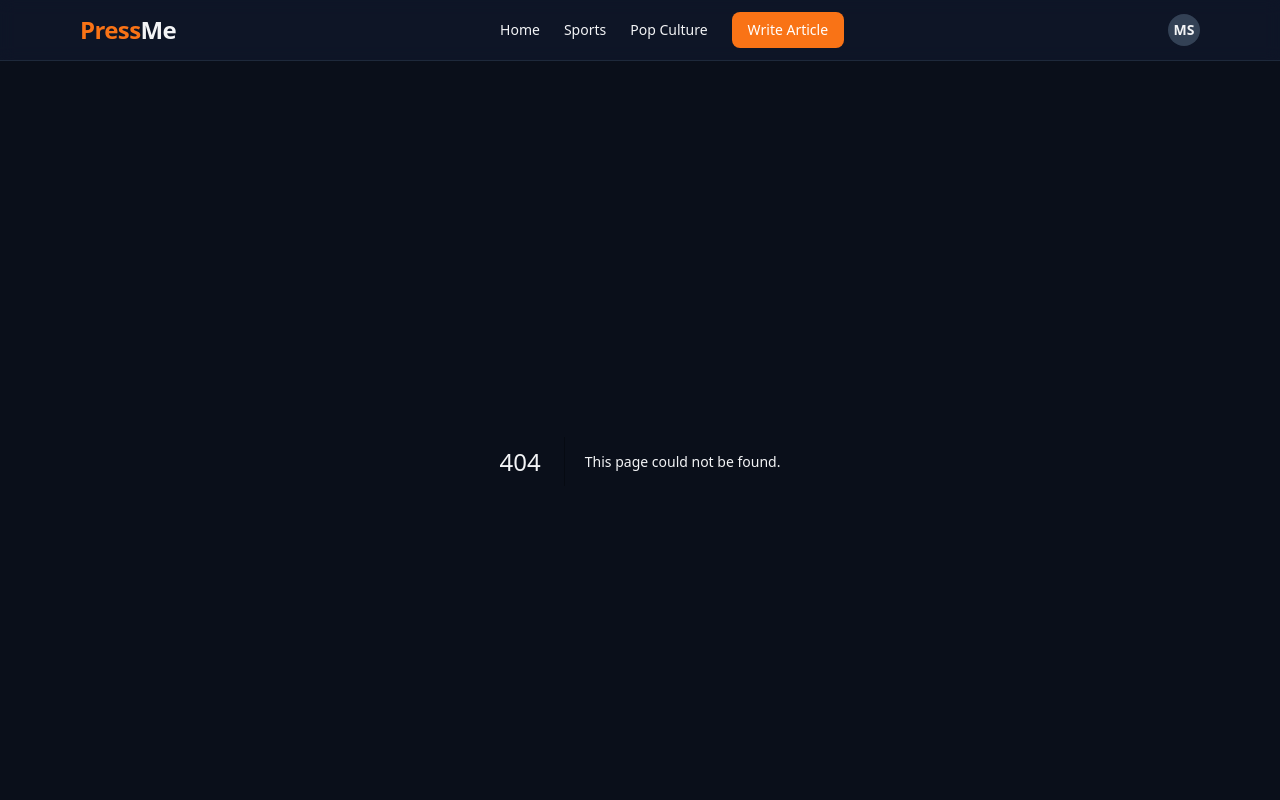
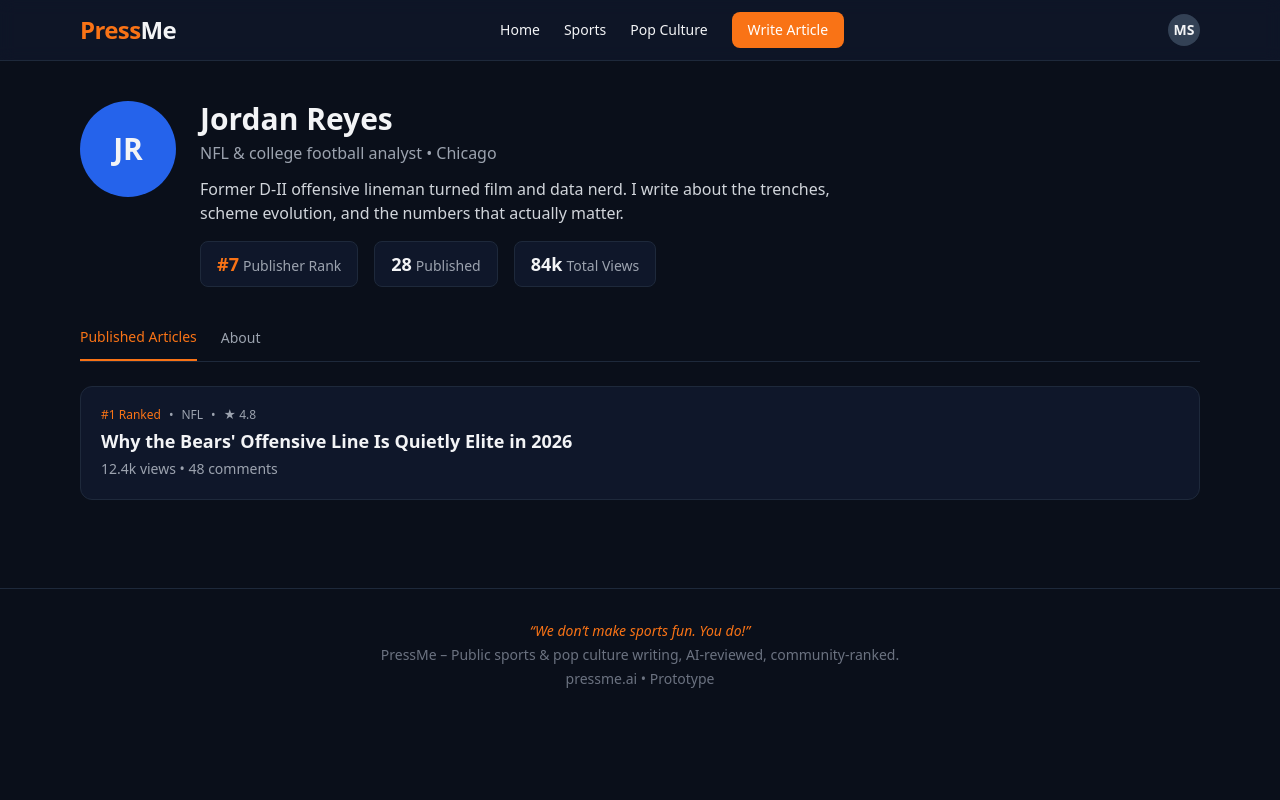
Before and after one commit to sheado44/-4, a Next.js app: page /profile in a window 1280 px wide. Before the commit this address had no page. Shown: the top 800 px of the page. Built offline with nearby package versions, Linux system fonts and the light colour scheme.

Commit message:
Create ProfilePage component with user details

```diff
--- /dev/null
+++ b/src/app/profile/page.tsx
@@ -0,0 +1,60 @@
+import Link from "next/link";
+
+export default function ProfilePage() {
+  return (
+    <main className="max-w-6xl mx-auto px-4 py-10">
+      <div className="flex flex-col md:flex-row gap-6 items-start mb-10">
+        <div className="w-24 h-24 rounded-full bg-blue-600 flex items-center justify-center text-3xl font-bold shrink-0">
+          JR
+        </div>
+        <div className="flex-1">
+          <h1 className="text-3xl font-bold mb-1">Jordan Reyes</h1>
+          <p className="text-gray-400 mb-3">NFL & college football analyst • Chicago</p>
+          <p className="text-gray-300 max-w-2xl mb-4">
+            Former D-II offensive lineman turned film and data nerd. I write about the trenches, scheme evolution, and the numbers that actually matter.
+          </p>
+          <div className="flex flex-wrap gap-4 text-sm">
+            <div className="bg-forge-900 border border-forge-800 rounded-lg px-4 py-2">
+              <span className="text-forge-accent font-bold text-lg">#7</span>
+              <span className="text-gray-400 ml-1">Publisher Rank</span>
+            </div>
+            <div className="bg-forge-900 border border-forge-800 rounded-lg px-4 py-2">
+              <span className="font-bold text-lg">28</span>
+              <span className="text-gray-400 ml-1">Published</span>
+            </div>
+            <div className="bg-forge-900 border border-forge-800 rounded-lg px-4 py-2">
+              <span className="font-bold text-lg">84k</span>
+              <span className="text-gray-400 ml-1">Total Views</span>
+            </div>
+          </div>
+        </div>
+      </div>
+
+      <div className="flex gap-6 border-b border-forge-800 mb-6 text-sm font-medium">
+        <button className="pb-3 border-b-2 border-forge-accent text-forge-accent">
+          Published Articles
+        </button>
+        <button className="pb-3 text-gray-400 hover:text-white">About</button>
+      </div>
+
+      <div className="space-y-4">
+        <Link
+          href="/article/1"
+          className="block bg-forge-900 border border-forge-800 rounded-xl p-5 hover:border-forge-700 transition"
+        >
+          <div className="flex items-center gap-2 text-xs text-gray-400 mb-1">
+            <span className="text-forge-accent font-medium">#1 Ranked</span>
+            <span>•</span>
+            <span>NFL</span>
+            <span>•</span>
+            <span>★ 4.8</span>
+          </div>
+          <h2 className="text-lg font-bold mb-1">
+            Why the Bears&apos; Offensive Line Is Quietly Elite in 2026
+          </h2>
+          <p className="text-gray-400 text-sm">12.4k views • 48 comments</p>
+        </Link>
+      </div>
+    </main>
+  );
+}
```
